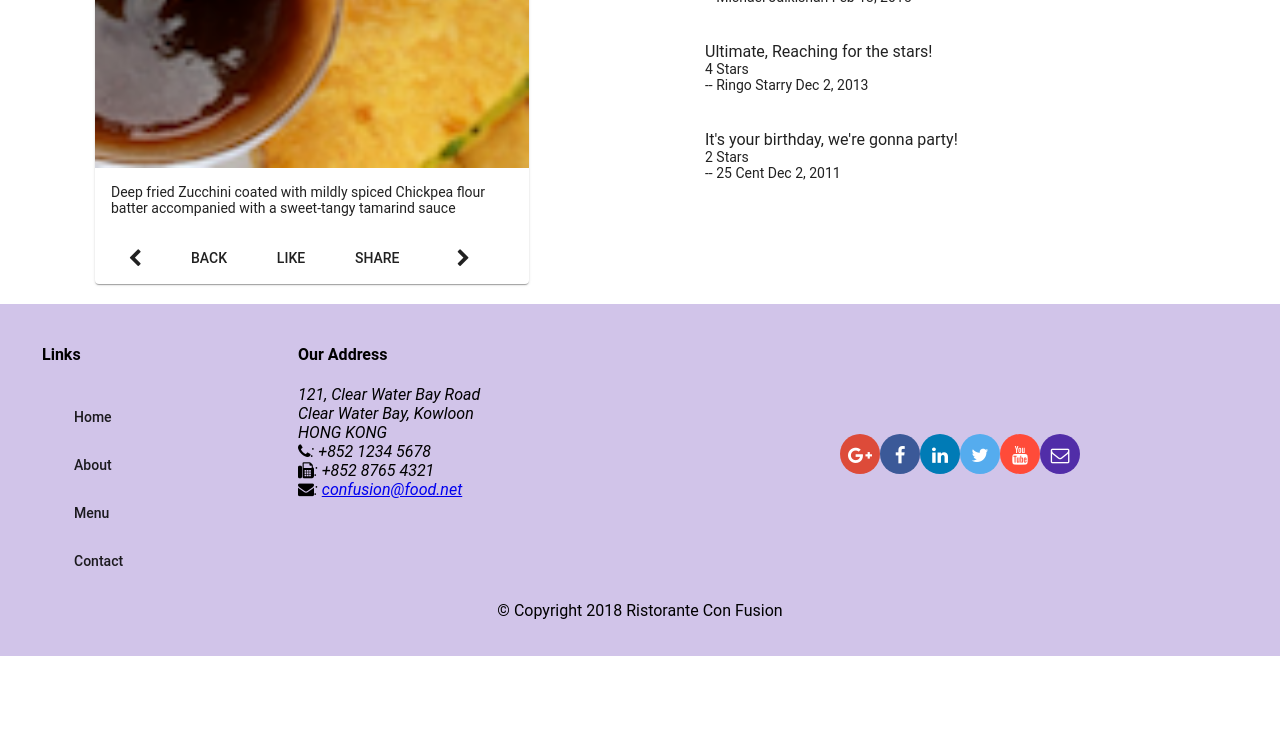
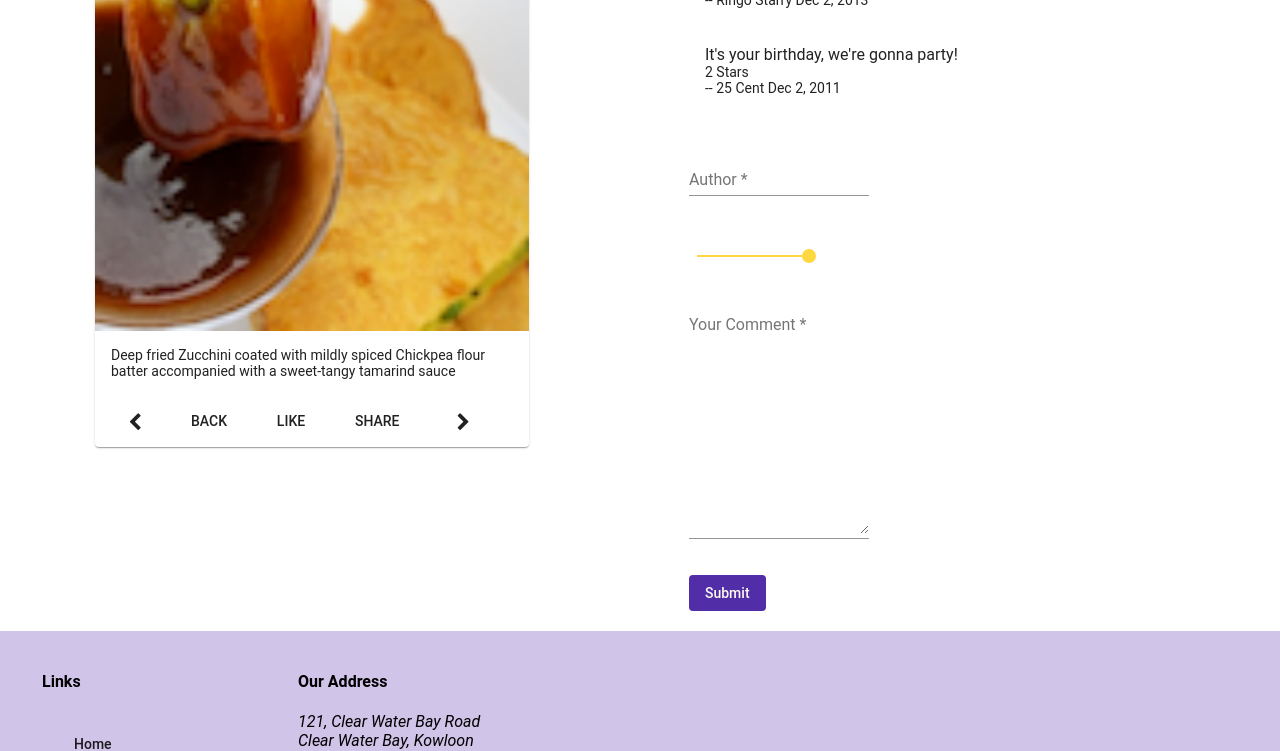
Before and after one commit to Parmar-Pooja/Angular, an Angular app: page /dishdetail/1 in a window 1280 px wide. Shown: the part 740-1491 px from the top of the page. Before the commit the page ends 1396 px from the top, so only its background shows below. Built offline with nearby package versions, Linux system fonts and the light colour scheme.

Commit message:
Assignment 3

```diff
--- a/src/app/app.module.ts
+++ b/src/app/app.module.ts
@@ -14,6 +14,7 @@
 import { MatSelectModule } from '@angular/material/select';
 import { MatSlideToggleModule } from '@angular/material/slide-toggle';
 import { MatCheckboxModule } from '@angular/material/checkbox';
+import { MatSliderModule } from '@angular/material/slider';
 import { MatProgressSpinnerModule } from '@angular/material/progress-spinner';
 import { FormsModule } from '@angular/forms';
 import { ReactiveFormsModule } from '@angular/forms';
@@ -63,7 +64,8 @@
     ReactiveFormsModule,
     MatSelectModule,
     MatSlideToggleModule,
-    MatProgressSpinnerModule
+    MatProgressSpinnerModule,
+    MatSliderModule
   ],
   providers: [
     DishService,
--- a/src/app/contact/contact.component.html
+++ b/src/app/contact/contact.component.html
@@ -73,7 +73,7 @@
       </table>
       <p>
         <mat-form-field class="full-width">
-          <textarea matInput formControlName="message"placeholder="Your Frrdback" rows="12">
+          <textarea matInput formControlName="message"placeholder="Your Feedback" rows="12">
           </textarea>
         </mat-form-field>
       </p>
--- a/src/app/dishdetail/dishdetail.component.html
+++ b/src/app/dishdetail/dishdetail.component.html
@@ -36,7 +36,9 @@
     </mat-card>
   </div>
 
-	<div fxFlex="40" *ngIf="dish">
+
+	<div fxFlex="40" fxLayout="column" *ngIf="dish">
+    <div fxFlex>
     <mat-list>
       <mat-list-item>
         <h2> Comments </h2>
@@ -52,9 +54,43 @@
           <span> -- {{comment.author}} {{comment.date | date}} </span>
         </p>
       </mat-list-item>
+      <mat-list-item *ngIf="this.commentForm.valid">
+        <p matLine>
+          {{ commentForm.value.comment }}
+        </p>
+        <p mat-line>
+          <span> {{commentForm.value.rating}} Stars</span>
+        </p>
+        <p mat-line>
+          <span> -- {{commentForm.value.author}} </span>
+        </p>
+      </mat-list-item>
     </mat-list>
   </div>
-  <div fxFlex [hidden]="dish">
+  <div fxFlex fxFlexOffset="20px" class="form-size">
+    <form novalidate [formGroup]="commentForm" (ngSubmit)="onSubmit()">
+      <p>
+        <mat-form-field class="full-width">
+          <input matInput formControlName="author" placeholder="Author" type="text" required >
+          <mat-error *ngIf="formErrors.author">{{formErrors.author}}</mat-error>
+        </mat-form-field>
+      </p>
+      <p>
+        <mat-slider formControlName="rating" Label="Rating" thumbLabel min="0" max="5" step="1" tickInterval="1" value="5"></mat-slider>
+      </p>
+      <p>
+        <mat-form-field class="full-width">
+          <textarea matInput formControlName="comment" placeholder="Your Comment" rows="12" required >
+          </textarea>
+          <mat-error *ngIf="formErrors.comment">{{formErrors.comment}}</mat-error>
+        </mat-form-field>
+      </p>
+      <button type="submit" mat-button class="background-primary text-floral-white"
+      [disabled]="commentForm.invalid" >Submit</button>
+    </form>
+  </div>
+  </div>
+<div fxFlex [hidden]="dish">
     <mat-spinner></mat-spinner> <h4>Loading...Please Wait!</h4>
   </div>
 
--- a/src/app/dishdetail/dishdetail.component.ts
+++ b/src/app/dishdetail/dishdetail.component.ts
@@ -1,9 +1,11 @@
-import { Component, OnInit  } from '@angular/core';
+import { Component, OnInit , ViewChild, Inject } from '@angular/core';
 import { Dish } from '../shared/dish';
 import { DishService } from '../services/dish.service';
 import { Params, ActivatedRoute } from '@angular/router';
 import { Location } from '@angular/common';
 import { switchMap } from 'rxjs/operators';
+import { FormBuilder, FormGroup, Validators } from '@angular/forms';
+import { Comment } from '../shared/comment';
 
 @Component({
   selector: 'app-dishdetail',
@@ -14,6 +16,27 @@
 
 export class DishdetailComponent implements OnInit {
 
+  commentForm: FormGroup;
+  comment: Comment;
+
+  formErrors = {
+    'author': '',
+    'rating': 5,
+    'comment': ''
+  };
+
+  validationMessages = {
+    'author': {
+      'required': 'Author is required',
+      'minlength': 'Author must be 2 characters long',
+      'maxlength': 'Author can not be more than 25'
+    },
+    'comment': {
+      'required': 'Comment is required',
+      'minlength': 'Comment must be 2 characters long'
+    }
+  }
+
   dish: Dish;
   dishIds: string[];
   prev: string;
@@ -21,7 +44,10 @@
 
   constructor(private dishservice: DishService,
     private route: ActivatedRoute,
-    private location: Location) { }
+    private location: Location,
+    private fb: FormBuilder) {
+      this.createForm();
+     }
 
   ngOnInit() {
     this.dishservice.getDishIds()
@@ -40,4 +66,47 @@
     this.location.back();
   }
 
+private  createForm() {
+    this.commentForm = this.fb.group({
+      author: ['', [Validators.required, Validators.minLength(2), Validators.maxLength(25)]],
+      rating: 5,
+      comment: ['',[ Validators.required, Validators.minLength(2)] ]
+    });
+
+    this.commentForm.valueChanges.subscribe(data => this.onValueChanged(data));
+    this.onValueChanged(); //(re)set form validation messages
+  }
+
+  onValueChanged(data?: any) {
+    if(!this.commentForm) { return; }
+    const form = this.commentForm;
+    for(const field in this.formErrors) {
+      if(this.formErrors.hasOwnProperty(field)){
+        // clear previous error message (if any)
+        this.formErrors[field] = '';
+        const control = form.get(field);
+        if(control && control.dirty && !control.valid) {
+          const messages = this.validationMessages[field];
+          for (const key in control.errors ) {
+            if ( control.errors.hasOwnProperty(key)) {
+              this.formErrors[field] += messages[key] + ' ';
+            }
+          }
+        }
+      }
+    }
+  }
+
+  onSubmit() {
+    this.comment = this.commentForm.value;
+    this.comment.date = new Date().toISOString();
+    this.dish.comments.push(this.comment);
+    console.log(this.comment);
+    this.commentForm.reset({
+      author: '',
+      rating: 5,
+      comment: ''
+    });
+  }
+
 }
```
